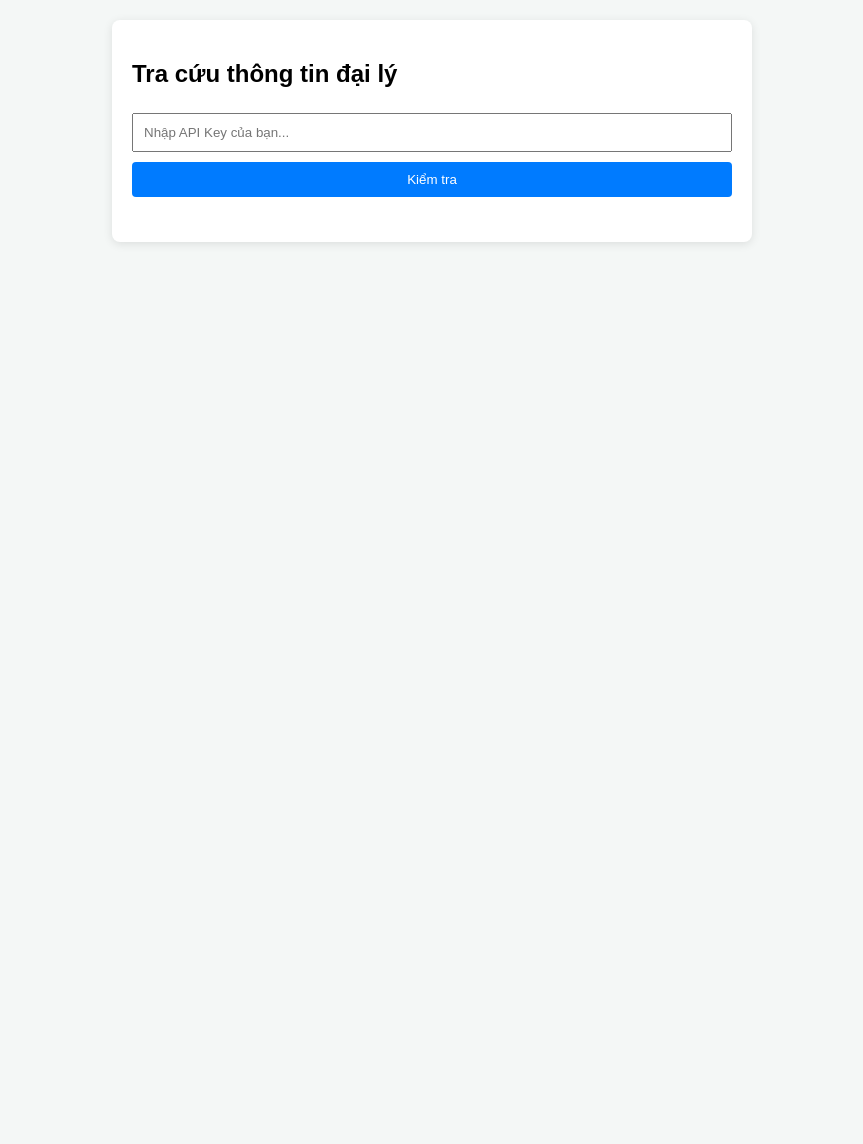
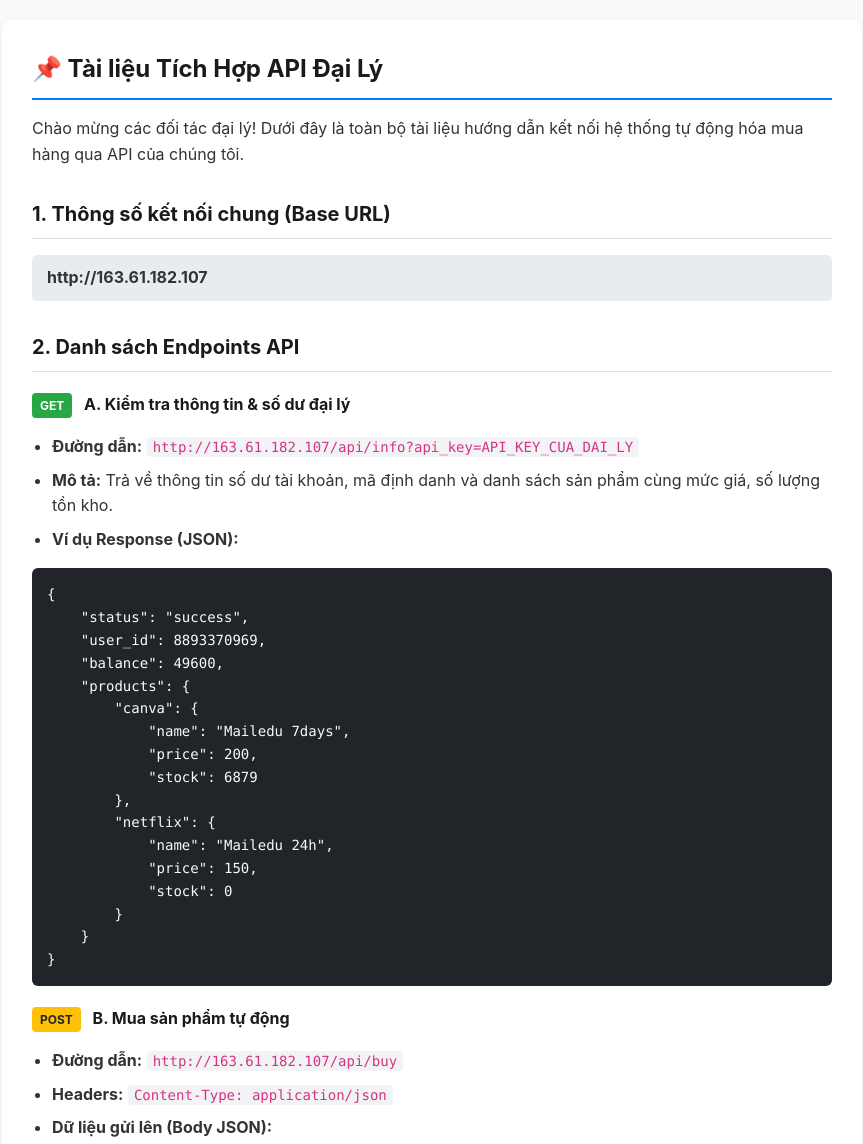
Before and after one commit to Nghi05032001/telbot-api, a plain HTML site: page index.html in a window 1280 px wide. Shown: the top 1144 px of the page, without its empty margins (208-1071 px from the left). Before the commit the page ends 800 px from the top, so only its background shows below. Drawn offline with Linux system fonts and the light colour scheme.

Commit message:
index.html

```diff
--- a/index.html
+++ b/index.html
@@ -3,66 +3,180 @@
 <head>
     <meta charset="UTF-8">
     <meta name="viewport" content="width=device-width, initial-scale=1.0">
-    <title>Hệ thống Đại Lý - API Dashboard</title>
+    <title>Tài liệu API Đại Lý - Telegram Bot</title>
     <style>
-        body { font-family: Arial, sans-serif; background: #f4f7f6; margin: 0; padding: 20px; }
-        .container { max-width: 600px; margin: auto; background: white; padding: 20px; border-radius: 8px; box-shadow: 0 2px 10px rgba(0,0,0,0.1); }
-        input, button { padding: 10px; margin: 5px 0; width: 100%; box-sizing: border-box; }
-        button { background: #007bff; color: white; border: none; border-radius: 4px; cursor: pointer; }
-        button:hover { background: #0056b3; }
-        .product-list { margin-top: 20px; }
-        .product-item { background: #f9f9f9; padding: 10px; margin-bottom: 8px; border-left: 4px solid #007bff; }
+        :root {
+            --primary: #007bff;
+            --bg-color: #f8f9fa;
+            --card-bg: #ffffff;
+            --text-color: #333333;
+            --code-bg: #f1f3f5;
+            --border-color: #dee2e6;
+        }
+        body {
+            font-family: -apple-system, BlinkMacSystemFont, "Segoe UI", Roboto, "Helvetica Neue", Arial, sans-serif;
+            background-color: var(--bg-color);
+            color: var(--text-color);
+            line-height: 1.6;
+            margin: 0;
+            padding: 20px;
+        }
+        .container {
+            max-width: 800px;
+            margin: 0 auto;
+            background: var(--card-bg);
+            padding: 30px;
+            border-radius: 10px;
+            box-shadow: 0 4px 15px rgba(0,0,0,0.05);
+        }
+        h1, h2, h3 {
+            color: #1a1a1a;
+        }
+        h1 {
+            border-bottom: 2px solid var(--primary);
+            padding-bottom: 10px;
+            margin-top: 0;
+            font-size: 24px;
+        }
+        h2 {
+            font-size: 20px;
+            margin-top: 30px;
+            border-bottom: 1px solid var(--border-color);
+            padding-bottom: 8px;
+        }
+        h3 {
+            font-size: 16px;
+            margin-top: 20px;
+        }
+        code {
+            background-color: var(--code-bg);
+            padding: 2px 6px;
+            border-radius: 4px;
+            font-family: SFMono-Regular, Consolas, "Liberation Mono", Menlo, monospace;
+            font-size: 14px;
+            color: #d63384;
+        }
+        pre {
+            background-color: #212529;
+            color: #f8f9fa;
+            padding: 15px;
+            border-radius: 6px;
+            overflow-x: auto;
+            font-family: SFMono-Regular, Consolas, "Liberation Mono", Menlo, monospace;
+            font-size: 13px;
+        }
+        pre code {
+            background-color: transparent;
+            color: inherit;
+            padding: 0;
+        }
+        ul {
+            padding-left: 20px;
+        }
+        li {
+            margin-bottom: 8px;
+        }
+        .endpoint-badge {
+            display: inline-block;
+            padding: 3px 8px;
+            border-radius: 4px;
+            font-weight: bold;
+            font-size: 12px;
+            color: white;
+            margin-right: 8px;
+        }
+        .badge-get { background-color: #28a745; }
+        .badge-post { background-color: #ffc107; color: #212529; }
+        .url-box {
+            background: #e9ecef;
+            padding: 10px 15px;
+            border-radius: 5px;
+            font-weight: bold;
+            word-break: break-all;
+            margin: 10px 0;
+        }
     </style>
 </head>
 <body>
 
 <div class="container">
-    <h2>Tra cứu thông tin đại lý</h2>
-    <input type="text" id="apiKey" placeholder="Nhập API Key của bạn...">
-    <button onclick="checkInfo()">Kiểm tra</button>
+    <h1>📌 Tài liệu Tích Hợp API Đại Lý</h1>
+    <p>Chào mừng các đối tác đại lý! Dưới đây là toàn bộ tài liệu hướng dẫn kết nối hệ thống tự động hóa mua hàng qua API của chúng tôi.</p>
 
-    <div id="result" style="margin-top: 20px;"></div>
+    <h2>1. Thông số kết nối chung (Base URL)</h2>
+    <div class="url-box">http://163.61.182.107</div>
+
+    <h2>2. Danh sách Endpoints API</h2>
+
+    <h3>
+        <span class="endpoint-badge badge-get">GET</span>
+        A. Kiểm tra thông tin & số dư đại lý
+    </h3>
+    <ul>
+        <li><strong>Đường dẫn:</strong> <code>http://163.61.182.107/api/info?api_key=API_KEY_CUA_DAI_LY</code></li>
+        <li><strong>Mô tả:</strong> Trả về thông tin số dư tài khoản, mã định danh và danh sách sản phẩm cùng mức giá, số lượng tồn kho.</li>
+        <li><strong>Ví dụ Response (JSON):</strong></li>
+    </ul>
+    <pre><code>{
+    "status": "success",
+    "user_id": 8893370969,
+    "balance": 49600,
+    "products": {
+        "canva": {
+            "name": "Mailedu 7days",
+            "price": 200,
+            "stock": 6879
+        },
+        "netflix": {
+            "name": "Mailedu 24h",
+            "price": 150,
+            "stock": 0
+        }
+    }
+}</code></pre>
+
+    <h3>
+        <span class="endpoint-badge badge-post">POST</span>
+        B. Mua sản phẩm tự động
+    </h3>
+    <ul>
+        <li><strong>Đường dẫn:</strong> <code>http://163.61.182.107/api/buy</code></li>
+        <li><strong>Headers:</strong> <code>Content-Type: application/json</code></li>
+        <li><strong>Dữ liệu gửi lên (Body JSON):</strong></li>
+    </ul>
+    <pre><code>{
+    "api_key": "API_KEY_CUA_DAI_LY",
+    "product": "canva",
+    "quantity": 1
+}</code></pre>
+
+    <h2>3. Mã Code Mẫu Tích Hợp (Python)</h2>
+    <p>Đại lý có thể sử dụng đoạn code mẫu dưới đây để tích hợp trực tiếp vào hệ thống bot hoặc ứng dụng riêng:</p>
+    <pre><code>import requests
+
+# Thay API key của bạn vào đây
+API_KEY = "API_KEY_CUA_DAI_LY"
+BASE_URL = "http://163.61.182.107"
+
+# 1. Kiểm tra thông tin tài khoản & số dư
+def check_info():
+    response = requests.get(f"{BASE_URL}/api/info", params={"api_key": API_KEY})
+    print(response.json())
+
+# 2. Mua hàng tự động
+def buy_product(product_code, quantity=1):
+    payload = {
+        "api_key": API_KEY,
+        "product": product_code,
+        "quantity": quantity
+    }
+    response = requests.post(f"{BASE_URL}/api/buy", json=payload)
+    print(response.json())
+
+if __name__ == "__main__":
+    check_info()
+    # buy_product("canva", 1)</code></pre>
 </div>
-
-<script>
-async function checkInfo() {
-    const key = document.getElementById('apiKey').value.trim();
-    const resultDiv = document.getElementById('result');
-
-    if (!key) {
-        alert('Vui lòng nhập API Key!');
-        return;
-    }
-
-    resultDiv.innerHTML = 'Đang tải dữ liệu...';
-
-    try {
-        let response = await fetch(`http://163.61.182.107/api/info?api_key=${key}`);
-        let data = await response.json();
-
-        if (data.status === 'success') {
-            let html = `<h3>Thông tin tài khoản</h3>
-                        <p><strong>User ID:</strong> ${data.user_id}</p>
-                        <p><strong>Số dư:</strong> <span style="color: green; font-weight: bold;">${data.balance.toLocaleString()}đ</span></p>
-                        <h4>Danh sách sản phẩm:</h4>
-                        <div class="product-list">`;
-
-            for (let [code, prod] of Object.entries(data.products)) {
-                html += `<div class="product-item">
-                            <strong>${prod.name}</strong> (${code})<br>
-                            Giá: ${prod.price}đ | Kho: <strong>${prod.stock}</strong>
-                         </div>`;
-            }
-            html += `</div>`;
-            resultDiv.innerHTML = html;
-        } else {
-            resultDiv.innerHTML = '<p style="color: red;">API Key không hợp lệ hoặc có lỗi xảy ra!</p>';
-        }
-    } catch (error) {
-        resultDiv.innerHTML = '<p style="color: red;">Không thể kết nối đến máy chủ API!</p>';
-    }
-}
-</script>
 
 </body>
 </html>
```
